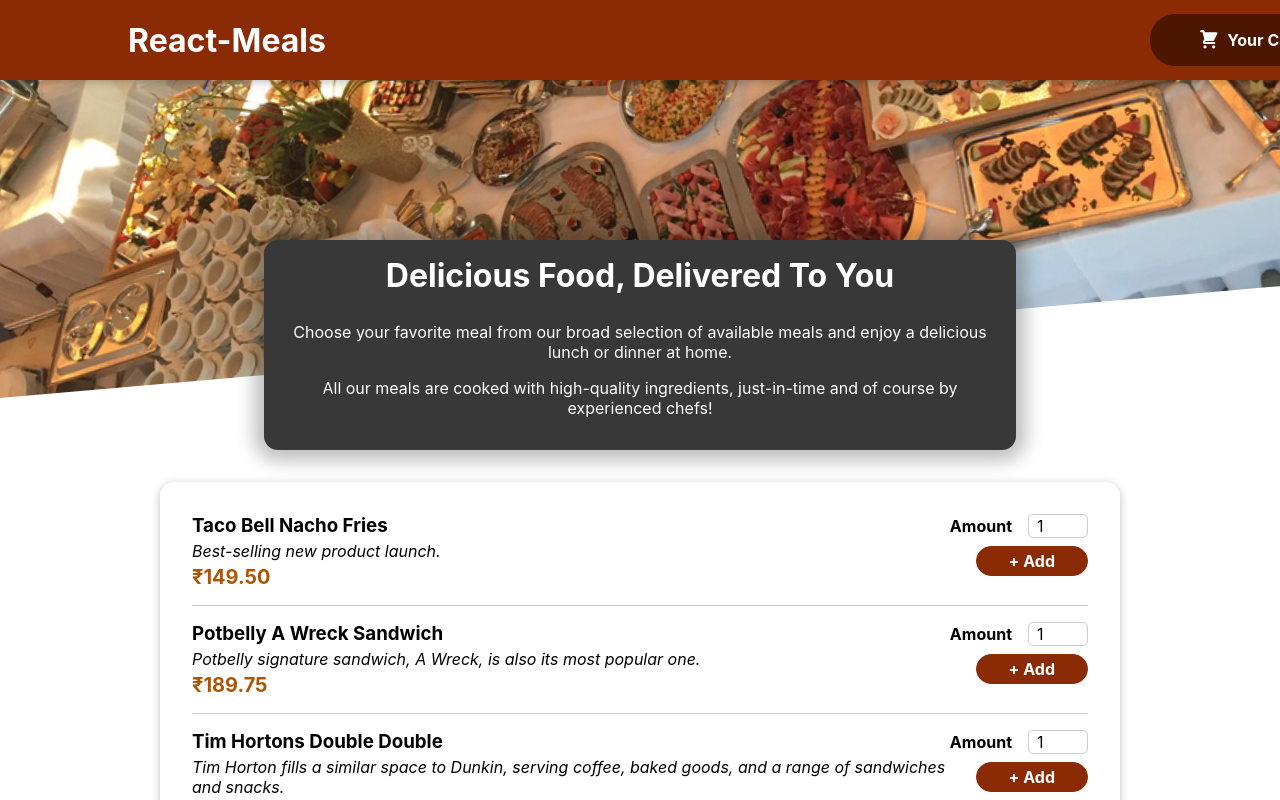
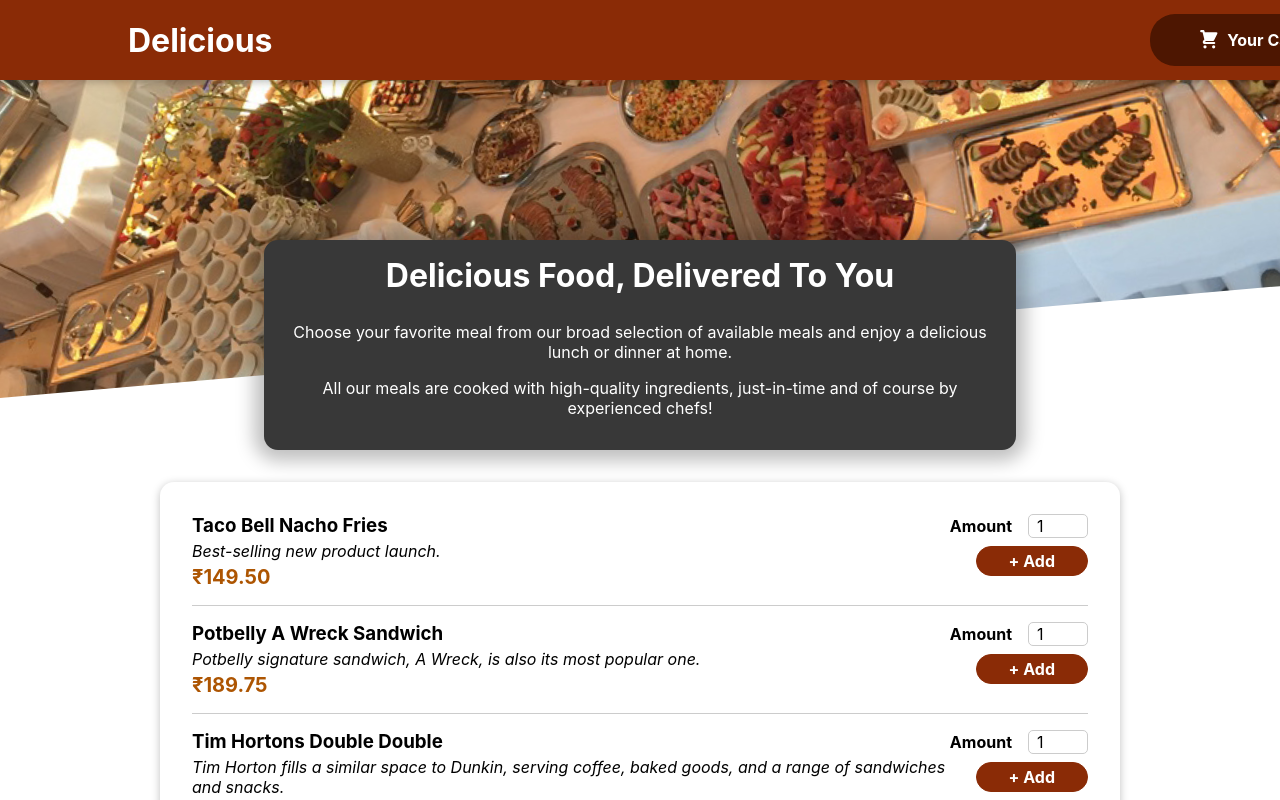
Before and after one commit to 18-RAJAT/Food-Order, a React (Create React App) app: page / in a window 1280 px wide. Shown: the top 800 px of the page. Built offline with nearby package versions, Linux system fonts and the light colour scheme.

Commit message:
Layout bug fix

```diff
--- a/src/components/Layout/Header.js
+++ b/src/components/Layout/Header.js
@@ -8,7 +8,7 @@
   return (
     <Fragment>
       <header className={classes.header}>
-        <h1>React-Meals</h1>
+        <h1>Delicious</h1>
         <HeaderCartButton onClick={props.onShowCart} />
       </header>
       <div className={classes['main-image']}>
```
